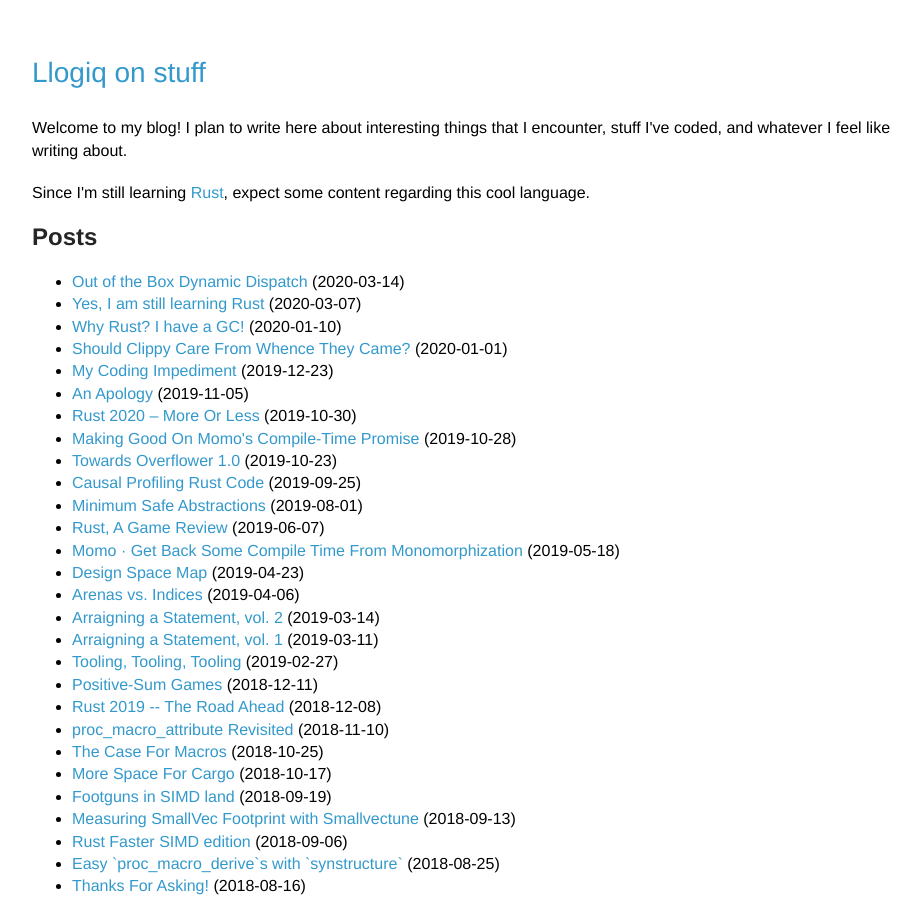
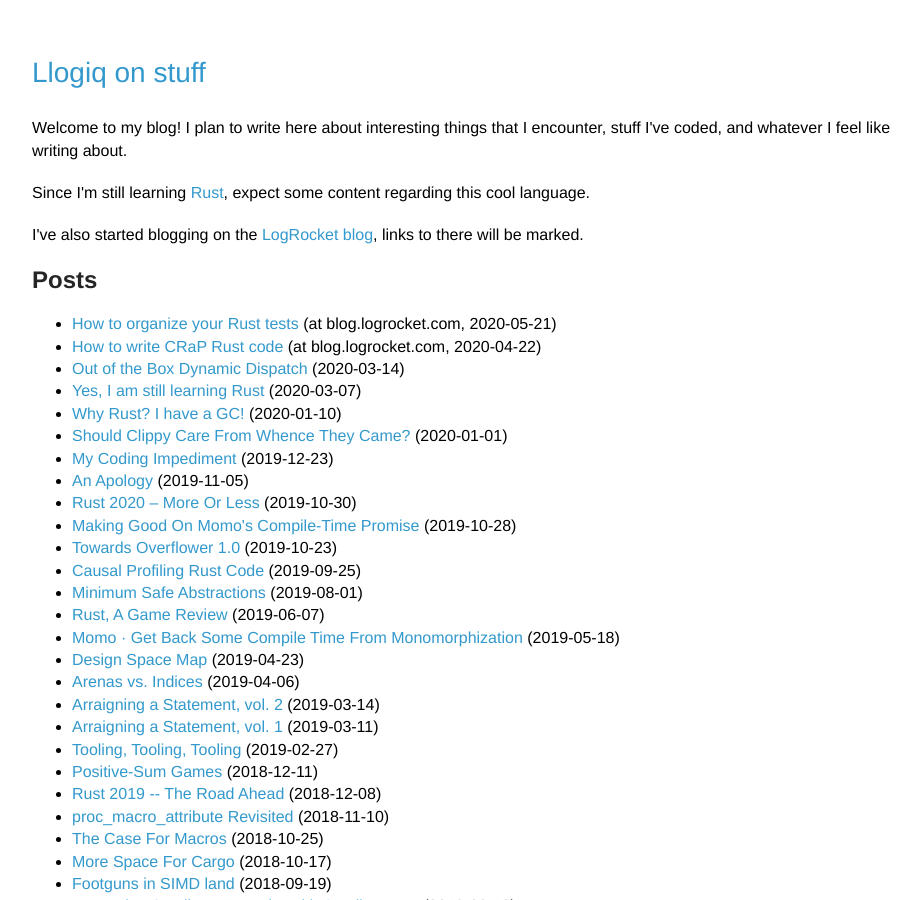
Before and after one commit to llogiq/llogiq.github.io, a Jekyll site: the page built from index.html, in a window 1280 px wide and 900 px high. Shown: the whole window, without its empty margins (178-1099 px from the left). Built offline with Jekyll 4.4.1, drawn with Linux system fonts in a browser that asks for light colours.

Commit message:
link LogRocket blogs

```diff
--- a/index.html
+++ b/index.html
@@ -6,11 +6,15 @@ title: "Here You Are"
 
 <p>Since I'm still learning <a href="http://www.rust-lang.org/">Rust</a>, expect some content regarding this cool language.</p>
 
+<p>I've also started blogging on the <a href="https://blog.logrocket.com">LogRocket blog</a>, links to there will be marked.</p>
+
 <h2>
   Posts
 </h2>
 
 <ul>
+	<li><a href="https://blog.logrocket.com/how-to-organize-your-rust-tests">How to organize your Rust tests</a> (at blog.logrocket.com, 2020-05-21)</li>
+	<li><a href="https://blog.logrocket.com/how-to-write-crap-rust-code">How to write CRaP Rust code</a> (at blog.logrocket.com, 2020-04-22)</li>
   {% for post in site.posts %}
     <li>
       <a href="{{ post.url }}">{{ post.title }}</a> ({{post.date | date: "%Y-%m-%d"}})
```
